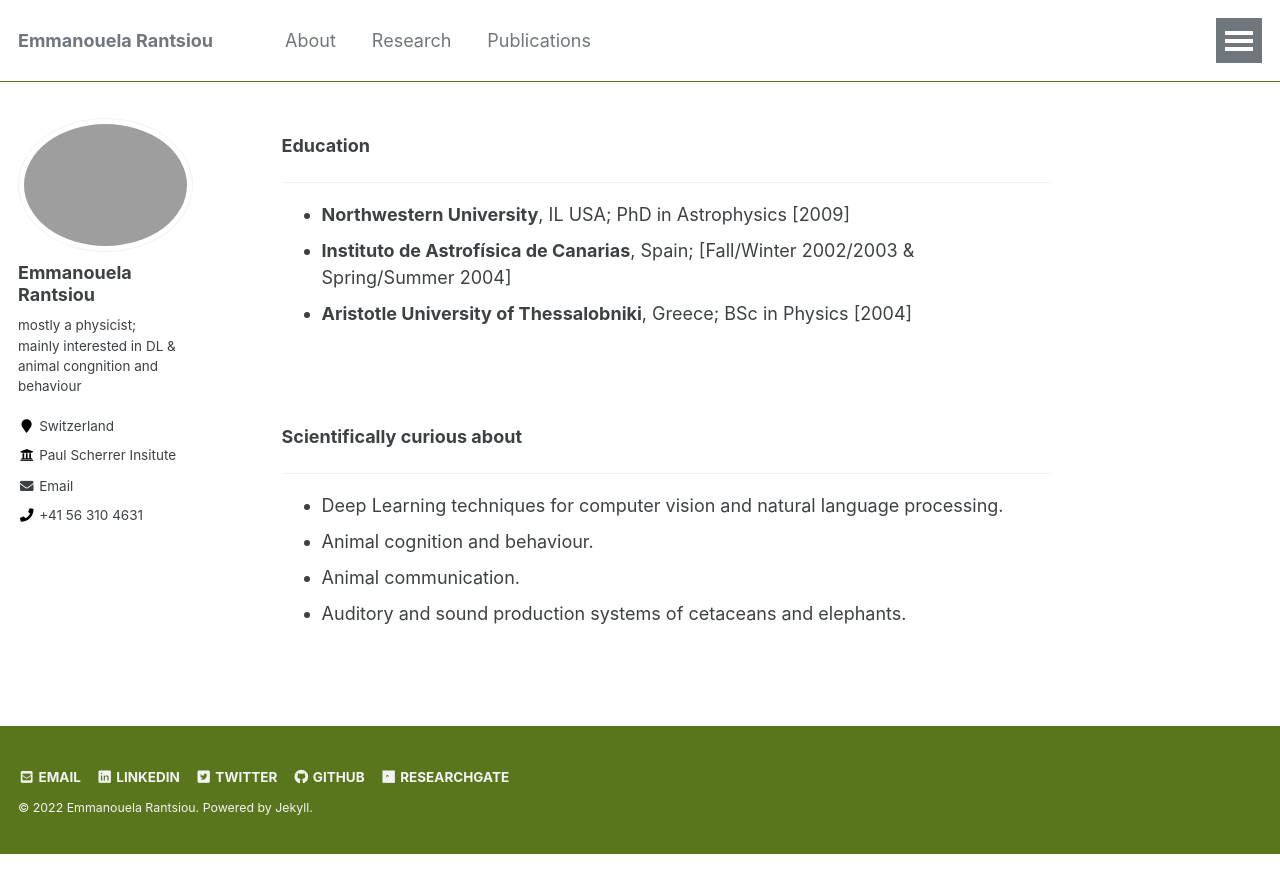
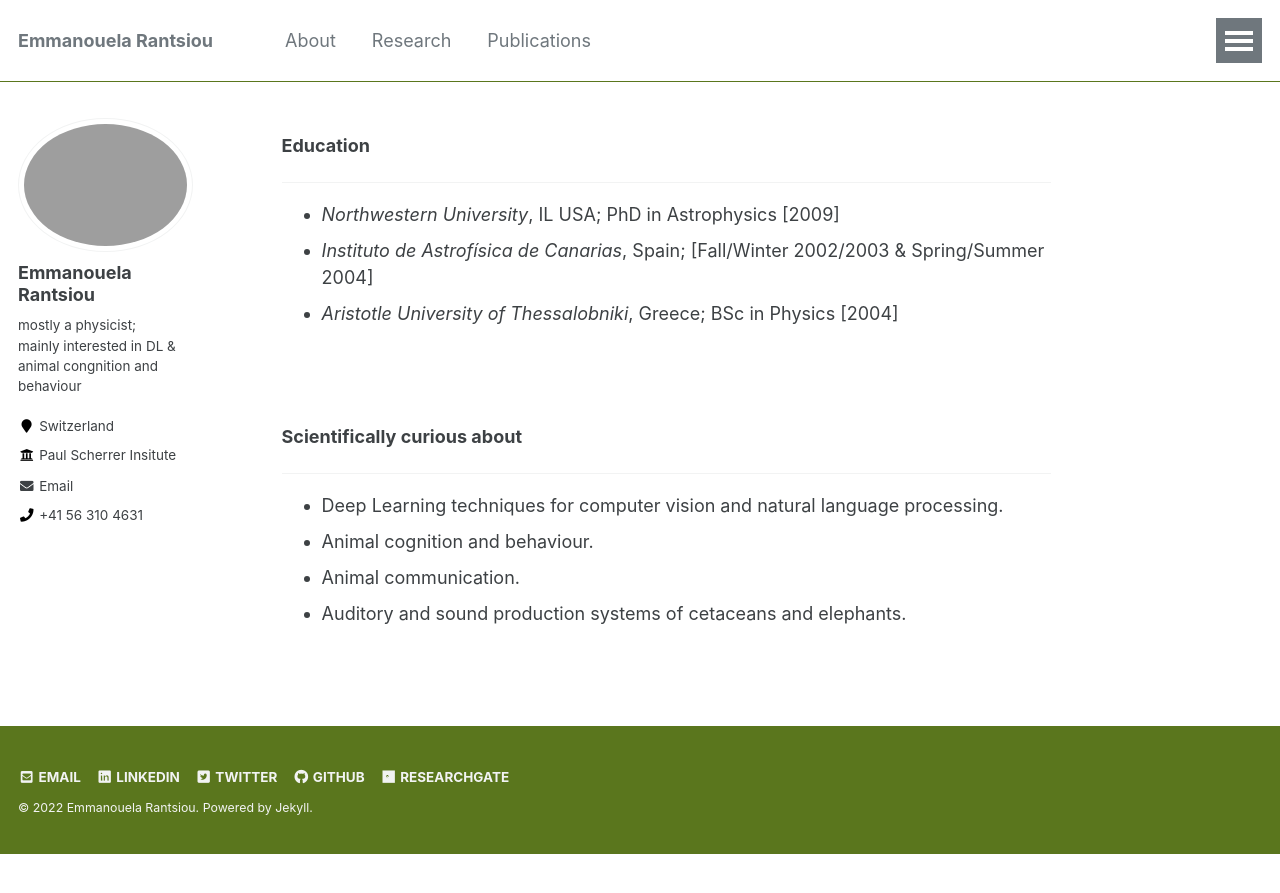
Before and after one commit to emmarant/emmarant.github.io, a Jekyll site: the page built from _pages/about.md, in a window 1280 px wide. Shown: the top 893 px of the page. Built offline with Jekyll 4.4.1, drawn with Linux system fonts in a browser that asks for light colours.

```diff
--- a/_pages/about.md
+++ b/_pages/about.md
@@ -11,9 +11,9 @@ author_profile: true
 
 -----
 
-- **Northwestern University**, IL USA; PhD in Astrophysics [2009]
-- **Instituto de Astrofísica de Canarias**, Spain; [Fall/Winter 2002/2003 & Spring/Summer 2004]
-- **Aristotle University of Thessalobniki**, Greece; BSc in Physics [2004]
+- _Northwestern University_, IL USA; PhD in Astrophysics [2009]
+- _Instituto de Astrofísica de Canarias_, Spain; [Fall/Winter 2002/2003 & Spring/Summer 2004]
+- _Aristotle University of Thessalobniki_, Greece; BSc in Physics [2004]
 
 
 <br><br>
```
